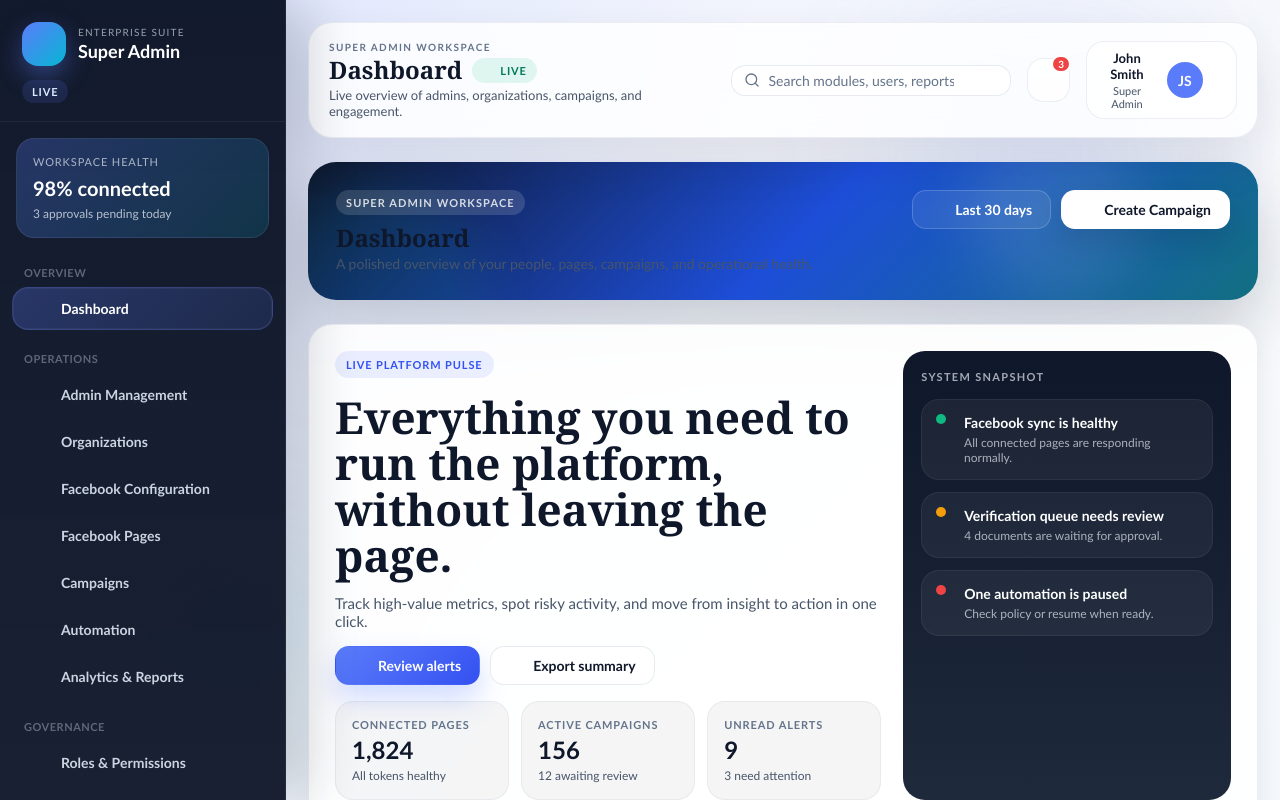
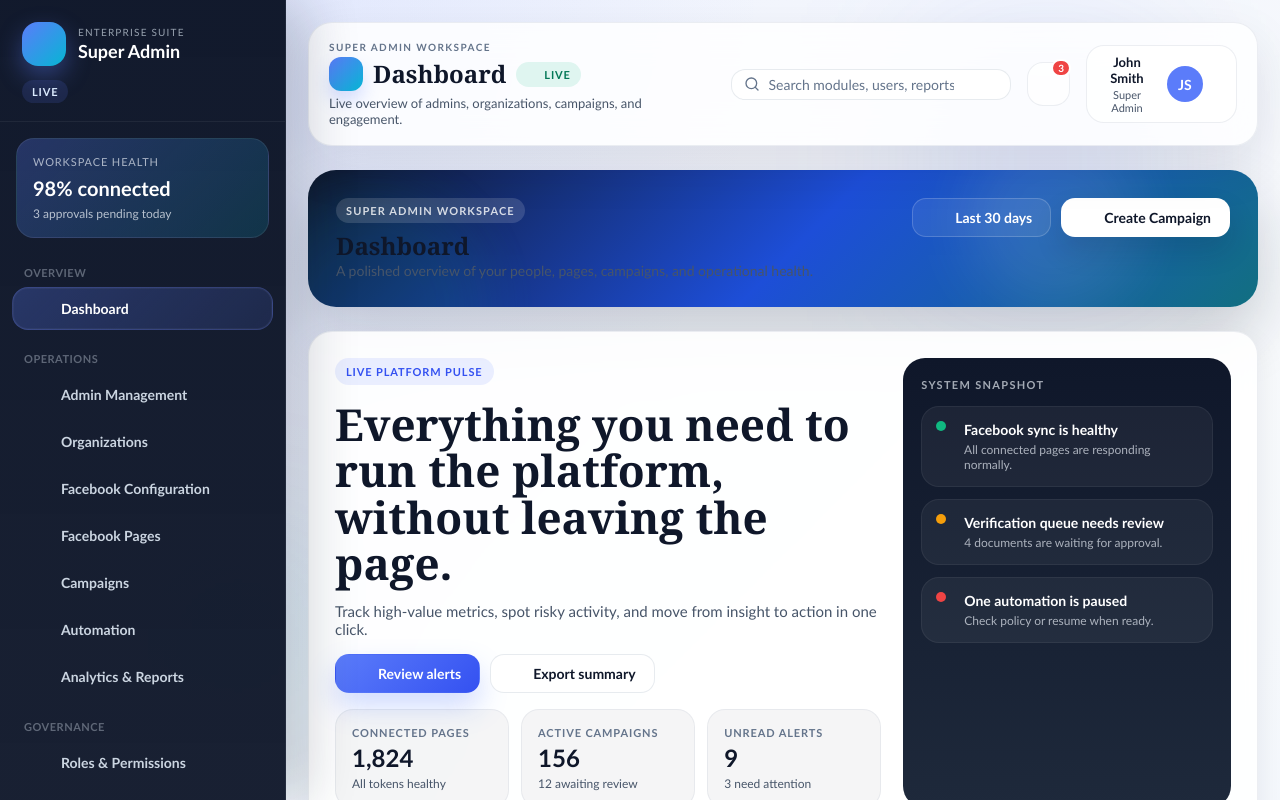
Before and after one commit to prlokeshwaran-source/automation-project, a React (Create React App) app: page / in a window 1280 px wide. Both pictures are taken after typing "name@example.com", "Sample123" into the empty fields and a click on the button "Login". Shown: the top 800 px of the page. Built offline with nearby package versions, Linux system fonts and the light colour scheme.

Commit message:
Add screen icons and update Topbar layout for improved navigation

```diff
--- a/src/App.js
+++ b/src/App.js
@@ -36,58 +36,72 @@ const screenComponents = {
 
 const screenMeta = {
   dashboard: {
+    icon: 'dashboard',
     title: 'Dashboard',
     subtitle: 'Live overview of admins, organizations, campaigns, and engagement.',
   },
   admin: {
+    icon: 'admin',
     title: 'Admin Management',
     subtitle: 'Create, review, and activate admin accounts.',
   },
   organization: {
+    icon: 'organization',
     title: 'Organizations',
     subtitle: 'Manage organizations, business details, and assigned admins.',
   },
   'fb-config': {
+    icon: 'facebook',
     title: 'Facebook Configuration',
     subtitle: 'Secure API credentials and integration settings.',
   },
   'fb-pages': {
+    icon: 'pages',
     title: 'Facebook Pages',
     subtitle: 'Track connected pages, tokens, and sync status.',
   },
   campaigns: {
+    icon: 'campaign',
     title: 'Campaigns',
     subtitle: 'Launch, pause, and monitor campaign performance.',
   },
   automation: {
+    icon: 'automation',
     title: 'Automation',
     subtitle: 'Build trigger-based workflows that save time.',
   },
   analytics: {
+    icon: 'analytics',
     title: 'Analytics & Reports',
     subtitle: 'Review reach, impressions, leads, and exports.',
   },
   roles: {
+    icon: 'roles',
     title: 'Roles & Permissions',
     subtitle: 'Define access across modules and actions.',
   },
   documents: {
+    icon: 'documents',
     title: 'Documents & Verification',
     subtitle: 'Approve and review organization documents.',
   },
   audit: {
+    icon: 'audit',
     title: 'Audit Logs',
     subtitle: 'Inspect user actions and system events.',
   },
   notifications: {
+    icon: 'notifications',
     title: 'Notifications',
     subtitle: 'See unread tasks, alerts, and system updates.',
   },
   settings: {
+    icon: 'settings',
     title: 'System Settings',
     subtitle: 'Tune the platform, security, and notifications.',
   },
   profile: {
+    icon: 'profile',
     title: 'Profile',
     subtitle: 'Update your account details and password.',
   },
--- a/src/assets/css/shared.css
+++ b/src/assets/css/shared.css
@@ -1366,6 +1366,19 @@ a {
   flex-wrap: wrap;
 }
 
+.topbar-screen-icon {
+  width: 34px;
+  height: 34px;
+  display: inline-flex;
+  align-items: center;
+  justify-content: center;
+  border-radius: 12px;
+  color: #fff;
+  background: linear-gradient(135deg, var(--color-primary) 0%, #06b6d4 100%);
+  box-shadow: 0 10px 18px rgba(91, 124, 250, 0.24);
+  flex-shrink: 0;
+}
+
 .topbar-title {
   font-family: Georgia, "Times New Roman", serif;
   font-size: 24px;
--- a/src/components/Topbar.jsx
+++ b/src/components/Topbar.jsx
@@ -28,6 +28,9 @@ const Topbar = ({ onToggleSidebar, user, onNavigate, screenMeta }) => {
         <div className="topbar-context">
           <span className="topbar-kicker">Super Admin Workspace</span>
           <div className="topbar-title-row">
+            <span className="topbar-screen-icon" aria-hidden="true">
+              <Icon name={screenMeta?.icon || 'dashboard'} size={16} />
+            </span>
             <h1 className="topbar-title">{screenMeta?.title || 'Dashboard'}</h1>
             <span className="topbar-live">
               <Icon name="activity" size={12} />
```
